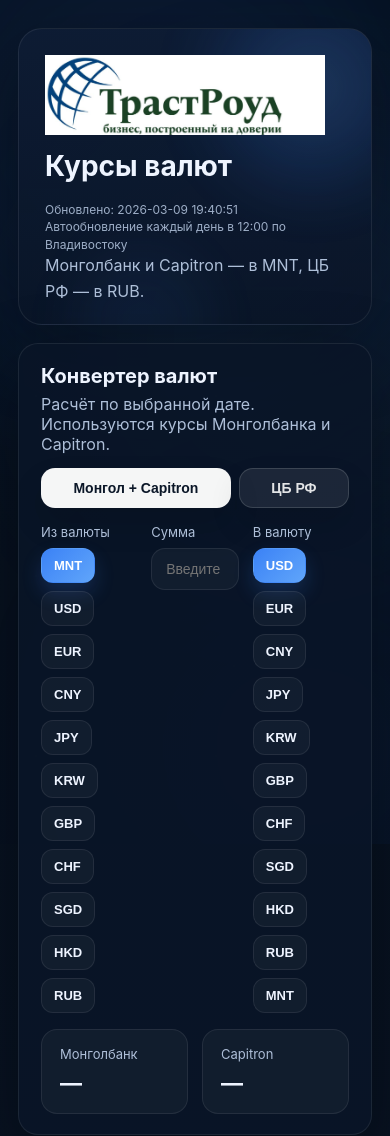
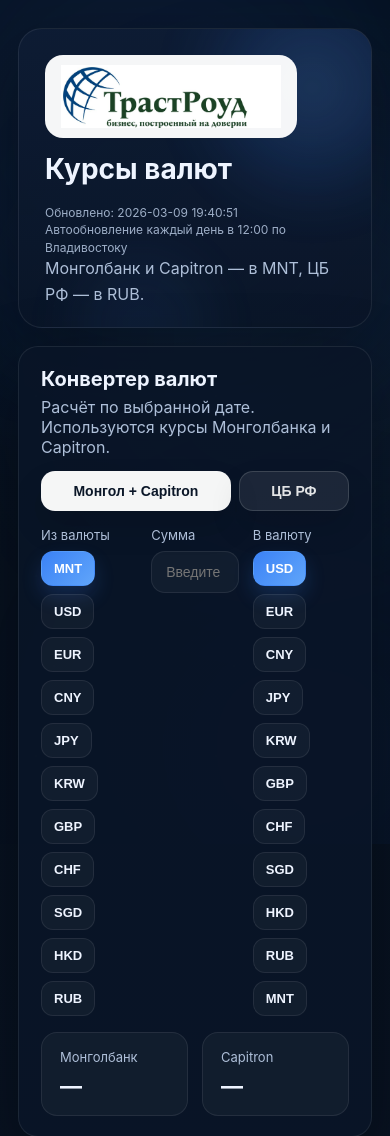
Before and after one commit to sanisymerr/trust-road, a Flask app: page / in a window 390 px wide. Shown: the top 1136 px of the page. Run offline with Flask 3, Linux system fonts and the light colour scheme.

Commit message:
«phon»

```diff
--- a/static/css/style.css
+++ b/static/css/style.css
@@ -253,11 +253,14 @@ body {
     align-items: center;
     justify-content: flex-start;
     margin-bottom: 14px;
+    background: rgba(255, 255, 255, 0.96);
+    padding: 10px 16px;
+    border-radius: 18px;
 }
 
 .hero__brand img {
     display: block;
-    width: 280px;
+    width: 300px;
     max-width: 100%;
     height: auto;
     object-fit: contain;
@@ -540,6 +543,10 @@ tbody tr:hover {
     .page-actions {
         flex-direction: column;
         align-items: stretch;
+    }
+
+    .hero__brand img {
+        width: 220px;
     }
 
     .primary-button,
```
